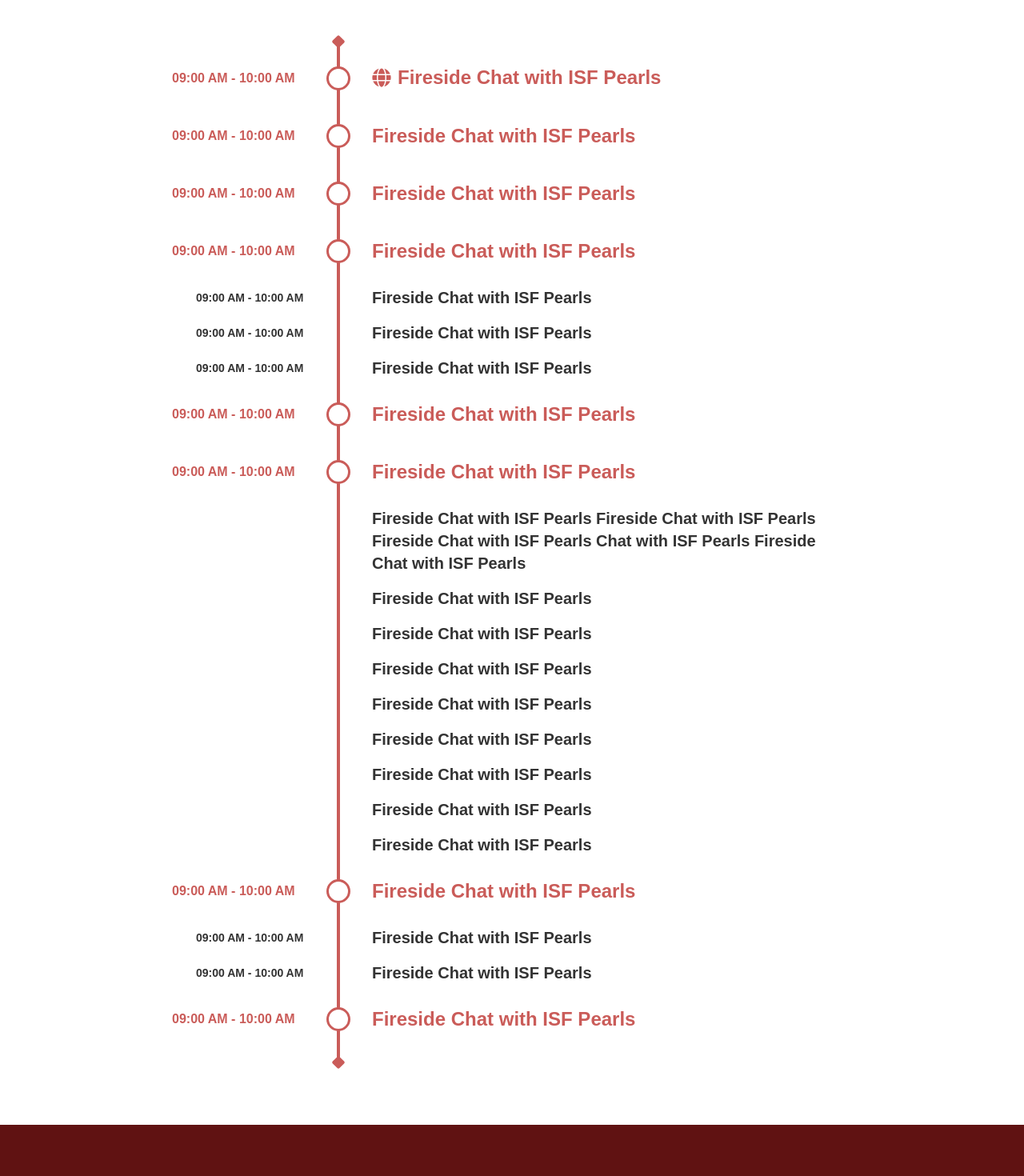
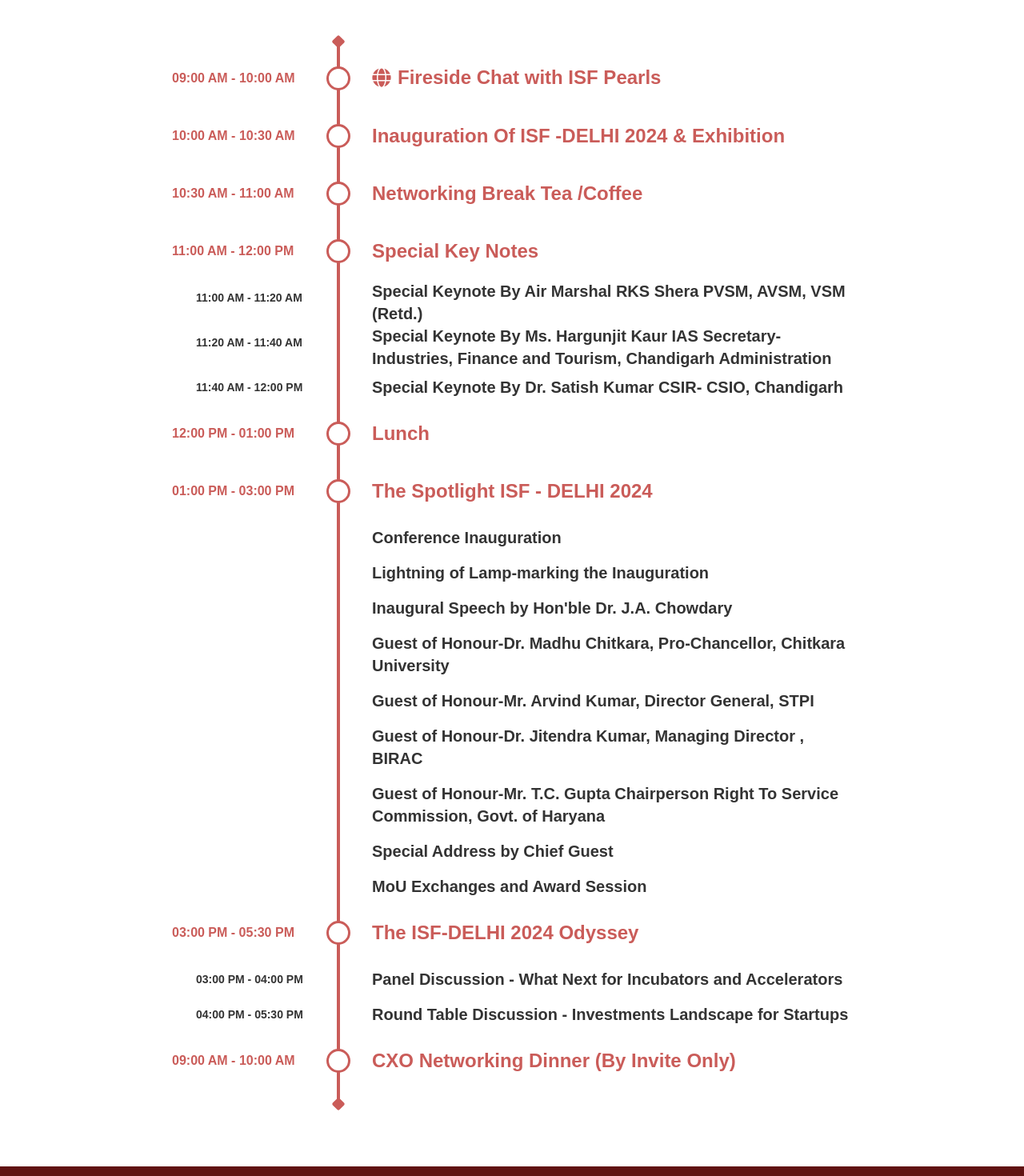
Before and after one commit to tripat1803/isf-delhi, a React (Create React App) app: page / in a window 1280 px wide. Shown: the part 2740-4210 px from the top of the page at 80% size. Built offline with nearby package versions, Linux system fonts and the light colour scheme.

Commit message:
Added content"

```diff
--- a/src/components/Home/ItineraryUpdated.js
+++ b/src/components/Home/ItineraryUpdated.js
@@ -15,7 +15,7 @@
             <div className='w-[180px] py-3 whitespace-nowrap pr-8 border-r-[4px] border-[#CA5C59] text-sm'>{time}</div>
             <div className={`text-xl w-[600px] self-center ${!time && "py-2"} flex items-center gap-2`}>{icon}<span>{title}</span></div>
         </div>
-    )
+    );
 }
 
 export default function ItineraryUpdated() {
@@ -35,39 +35,39 @@
             <div ref={sectionRef} className='flex flex-col'>
                 {/* Links */}
                 <Link icon={<FaGlobe/>} top={true} title={"Fireside Chat with ISF Pearls"} time={"09:00 AM - 10:00 AM"} />
-                <Link title={"Fireside Chat with ISF Pearls"} time={"09:00 AM - 10:00 AM"} />
-                <Link title={"Fireside Chat with ISF Pearls"} time={"09:00 AM - 10:00 AM"} />
-                <Link title={"Fireside Chat with ISF Pearls"} time={"09:00 AM - 10:00 AM"} />
+                <Link title={"Inauguration Of ISF -DELHI 2024 & Exhibition"} time={"10:00 AM - 10:30 AM"} />
+                <Link title={"Networking Break Tea /Coffee"} time={"10:30 AM - 11:00 AM"} />
+                <Link title={"Special Key Notes"} time={"11:00 AM - 12:00 PM"} />
 
                 {/* Sub Links */}
-                <SubLink title={"Fireside Chat with ISF Pearls"} time={"09:00 AM - 10:00 AM"} />
-                <SubLink title={"Fireside Chat with ISF Pearls"} time={"09:00 AM - 10:00 AM"} />
-                <SubLink title={"Fireside Chat with ISF Pearls"} time={"09:00 AM - 10:00 AM"} />
+                <SubLink title={"Special Keynote By Air Marshal RKS Shera PVSM, AVSM, VSM (Retd.)"} time={"11:00 AM - 11:20 AM"} />
+                <SubLink title={"Special  Keynote By Ms. Hargunjit Kaur IAS  Secretary- Industries, Finance and Tourism, Chandigarh Administration"} time={"11:20 AM - 11:40 AM"} />
+                <SubLink title={"Special Keynote By Dr. Satish Kumar CSIR- CSIO, Chandigarh"} time={"11:40 AM - 12:00 PM"} />
 
                 {/* Links */}
-                <Link title={"Fireside Chat with ISF Pearls"} time={"09:00 AM - 10:00 AM"} />
-                <Link title={"Fireside Chat with ISF Pearls"} time={"09:00 AM - 10:00 AM"} />
+                <Link title={"Lunch"} time={"12:00 PM - 01:00 PM"} />
+                <Link title={"The  Spotlight  ISF - DELHI 2024"} time={"01:00 PM - 03:00 PM"} />
 
                 {/* Sub Links */}
-                <SubLink title={"Fireside Chat with ISF Pearls Fireside Chat with ISF Pearls Fireside Chat with ISF Pearls Chat with ISF Pearls Fireside Chat with ISF Pearls"} />
-                <SubLink title={"Fireside Chat with ISF Pearls"} />
-                <SubLink title={"Fireside Chat with ISF Pearls"} />
-                <SubLink title={"Fireside Chat with ISF Pearls"} />
-                <SubLink title={"Fireside Chat with ISF Pearls"} />
-                <SubLink title={"Fireside Chat with ISF Pearls"} />
-                <SubLink title={"Fireside Chat with ISF Pearls"} />
-                <SubLink title={"Fireside Chat with ISF Pearls"} />
-                <SubLink title={"Fireside Chat with ISF Pearls"} />
+                <SubLink title={"Conference Inauguration"} />
+                <SubLink title={"Lightning of Lamp-marking the Inauguration"} />
+                <SubLink title={"Inaugural Speech by Hon'ble Dr. J.A. Chowdary "} />
+                <SubLink title={"Guest of Honour-Dr. Madhu Chitkara, Pro-Chancellor, Chitkara University"} />
+                <SubLink title={"Guest of Honour-Mr. Arvind Kumar, Director General, STPI"} />
+                <SubLink title={"Guest of Honour-Dr. Jitendra Kumar, Managing Director , BIRAC"} />
+                <SubLink title={"Guest of Honour-Mr. T.C. Gupta  Chairperson  Right To Service Commission, Govt. of  Haryana"} />
+                <SubLink title={"Special Address by Chief Guest"} />
+                <SubLink title={"MoU Exchanges and Award Session"} />
 
                 {/* Links */}
-                <Link title={"Fireside Chat with ISF Pearls"} time={"09:00 AM - 10:00 AM"} />
+                <Link title={"The ISF-DELHI 2024 Odyssey"} time={"03:00 PM - 05:30 PM"} />
 
                 {/* Sub Links */}
-                <SubLink title={"Fireside Chat with ISF Pearls"} time={"09:00 AM - 10:00 AM"} />
-                <SubLink title={"Fireside Chat with ISF Pearls"} time={"09:00 AM - 10:00 AM"} />
+                <SubLink title={"Panel Discussion - What Next for Incubators and Accelerators"} time={"03:00 PM - 04:00 PM"} />
+                <SubLink title={"Round Table Discussion - Investments Landscape for Startups"} time={"04:00 PM - 05:30 PM"} />
 
                 {/* Links */}
-                <Link bottom={true} title={"Fireside Chat with ISF Pearls"} time={"09:00 AM - 10:00 AM"} />
+                <Link bottom={true} title={"CXO Networking Dinner (By Invite Only)"} time={"09:00 AM - 10:00 AM"} />
             </div>
         </div>
     );
```
